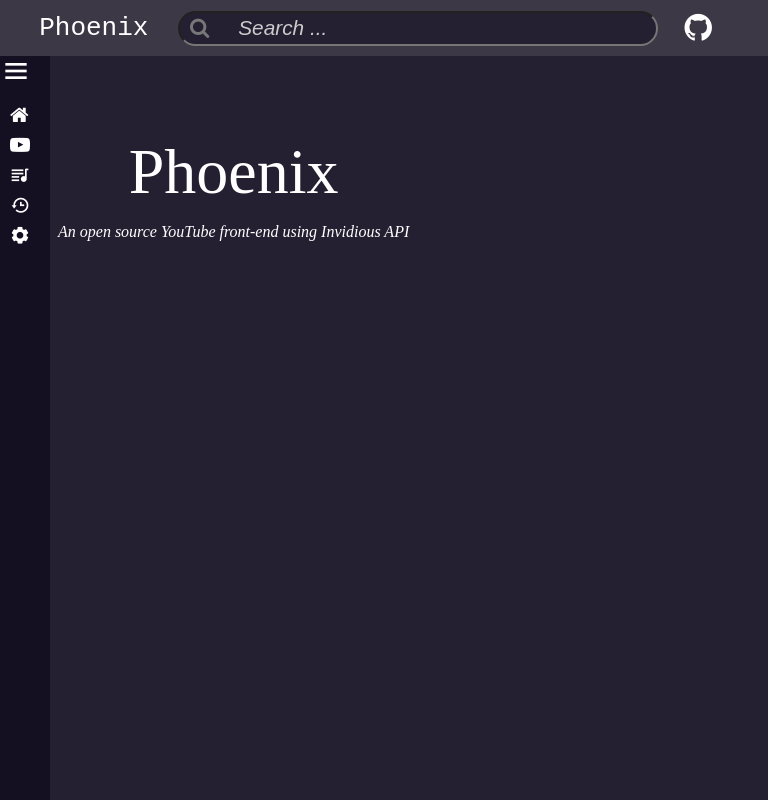
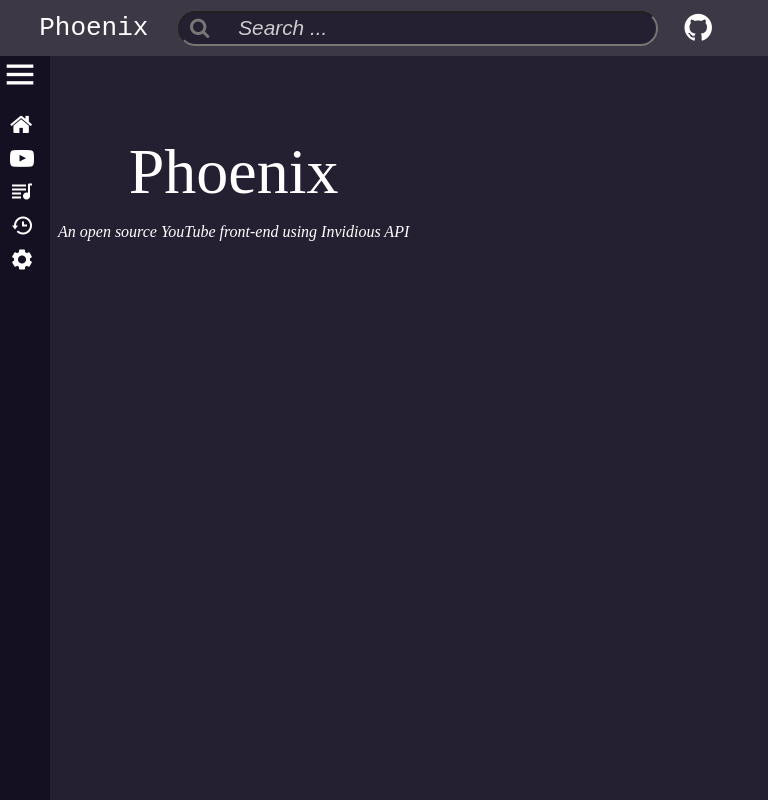
Before and after one commit to awesomeDev12/phoenix, a React (Vite) app: page / in a window 768 px wide. Built offline with nearby package versions, Linux system fonts and the light colour scheme.

Commit message:
CSS change for medium screens
Make sidebar icons and text a bit larger

```diff
--- a/src/components/side_bar_left.css
+++ b/src/components/side_bar_left.css
@@ -59,7 +59,7 @@
 @media (max-width : 576px){
 
     .side-bar-left .top i {
-        font-size: 200%;
+        font-size: 300%;
     }
     .side-bar-left i {
         font-size: 150%;
@@ -72,10 +72,10 @@
 
 @media (min-width:576px) and (max-width : 1000px){
     .side-bar-left .top i {
-        font-size: 200%;
+        font-size: 250%;
     }
     .side-bar-left i {
-        font-size: 125%;
+        font-size: 150%;
     }
     .side-bar-left .nav-item {
         font-size: 125%;
```
